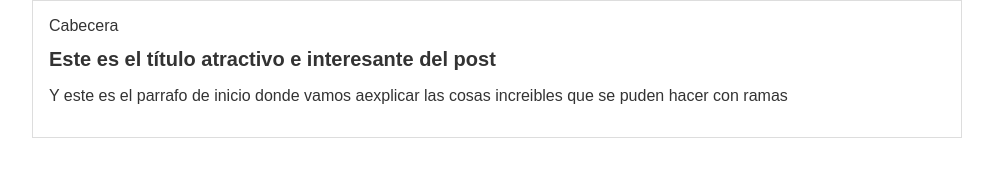
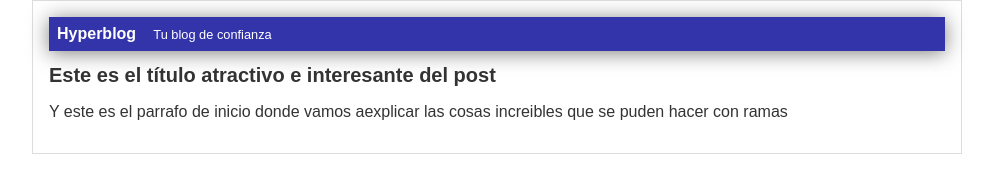
Before and after one commit to clavizart/cursoGit, a plain HTML site: page index.html in a window 1280 px wide. Shown: the whole page, without its empty margins (143-1136 px from the left). Drawn offline with Linux system fonts and the light colour scheme.

Commit message:
Finalizada la cabecera con diseno azul

```diff
--- a/css/estilos.css
+++ b/css/estilos.css
@@ -3,8 +3,26 @@ body
     color: #333;
     text-align: center;
     font-family: Arial, Helvetica, sans-serif;
+    font-size: 16px;
     margin: 0;
     padding: 0;
+}
+
+#cabecera
+{
+    background: #33A;
+    box-shadow: 0px 2px 20px 0px rgba(0,0,0,0.5);
+    color: white;
+    font-weight: bold;
+    margin: 0;
+    padding: 0.5em;
+}
+
+#cabecera #tagline
+{
+    padding: 0 0 0 1em;
+    font-weight: normal;
+    font-size: 0.8em;
 }
 
 #container
--- a/index.html
+++ b/index.html
@@ -10,7 +10,10 @@
     <body>
         <div id="container">
            <div id="cabecera">
-                Cabecera
+                Hyperblog
+                <span id="tagline">
+                    Tu blog de confianza
+                </span>
            </div>
             <div id="post">
                 <h1>
```
